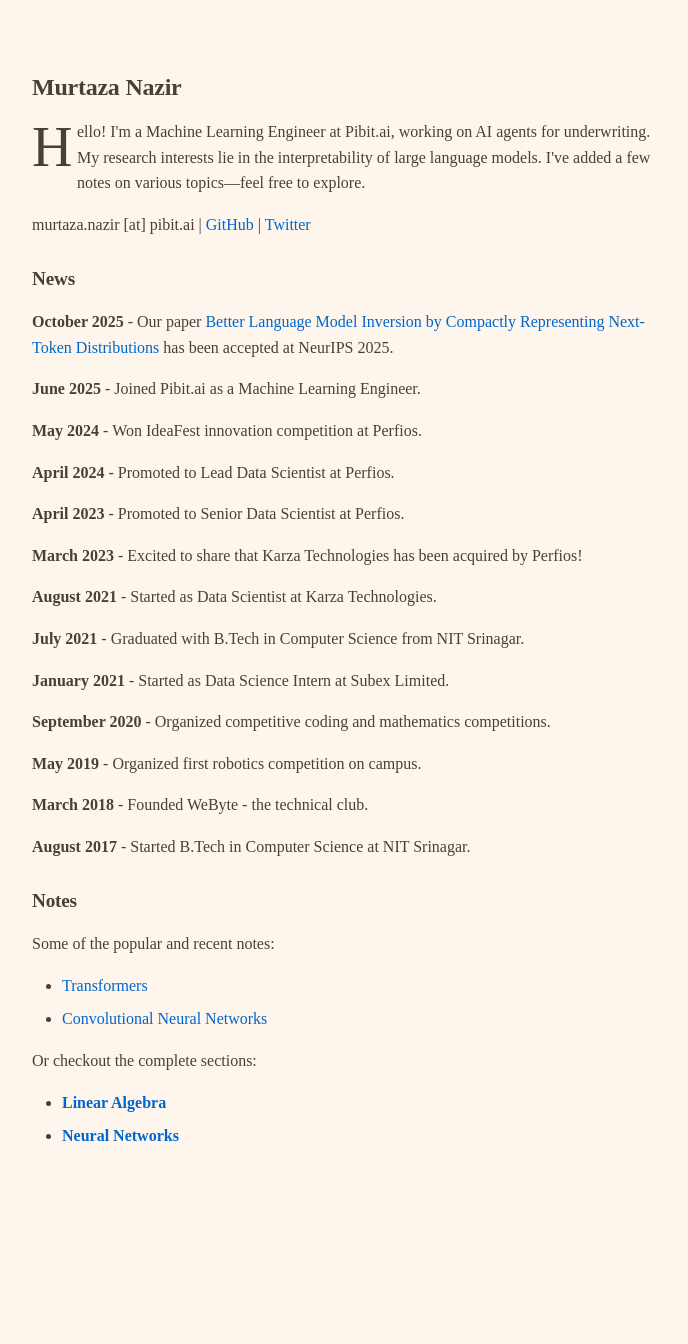
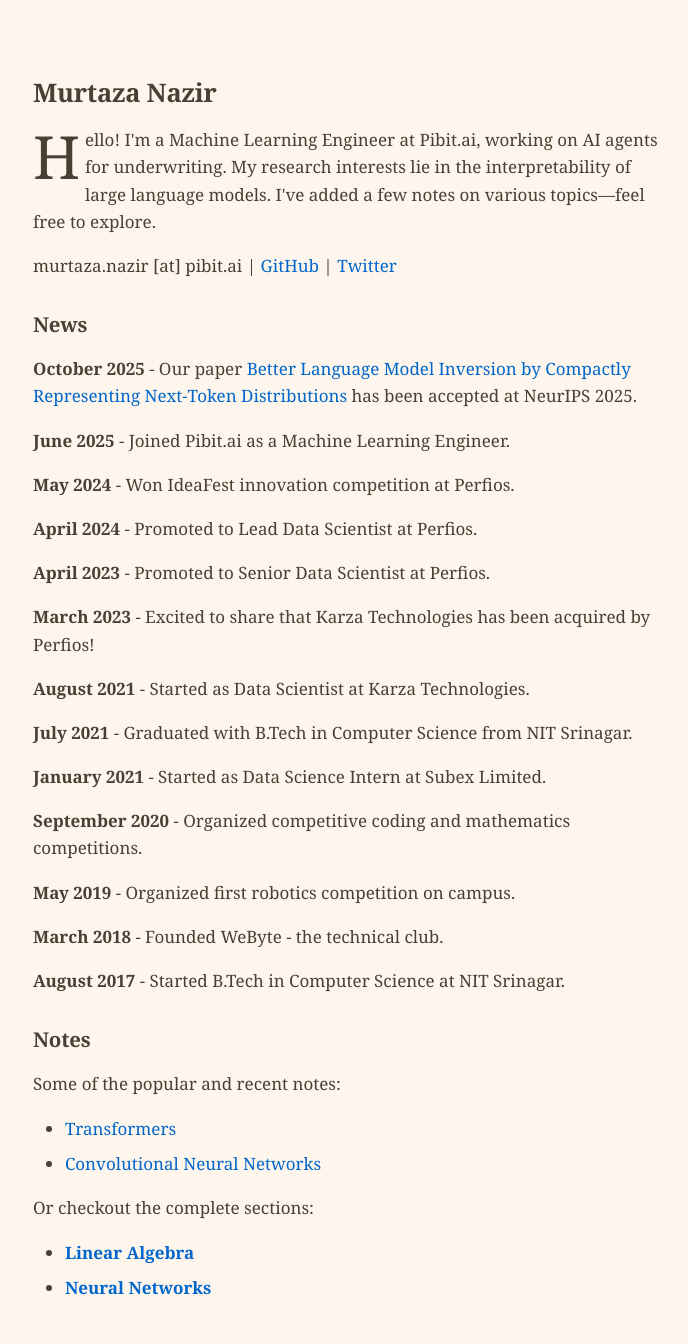
Before and after one commit to themurtazanazir/themurtazanazir.github.io, an MkDocs documentation site: the page built from docs/index.md, in a window 1280 px wide. Shown: the whole page, without its empty margins (168-856 px from the left). Built offline with MkDocs 1.6.1 and Material for MkDocs 9.7.7, drawn with Linux system fonts in a browser that asks for light colours; some web fonts are replaced; before the commit the page ends 1189 px from its top, so only the background shows below that.

Commit message:
Switch to Claude AI font stack (ui-serif, Georgia, etc) and adjust size to 17px

```diff
--- a/docs/stylesheets/extra.css
+++ b/docs/stylesheets/extra.css
@@ -1,7 +1,4 @@
 /* Ultra-minimal academic style - like Ilya/Karpathy websites */
-
-/* Import Computer Modern fonts */
-@import url('https://cdn.jsdelivr.net/gh/aaaakshat/cm-web-fonts@latest/fonts.css');
 
 :root {
   /* Very simple, clean colors */
@@ -12,9 +9,9 @@
   --warm-border: #e6d5c3;
   --warm-code-bg: #f7f0e8;
 
-  /* Computer Modern (LaTeX default) for classic academic look */
-  --md-text-font-family: "Computer Modern Serif", serif;
-  --md-code-font-family: "Computer Modern Typewriter", monospace;
+  /* Claude-style serif font stack */
+  --md-text-font-family: ui-serif, Georgia, Cambria, "Times New Roman", Times, serif;
+  --md-code-font-family: ui-monospace, "Courier New", Courier, monospace;
 }
 
 /* Override Material theme */
@@ -70,9 +67,9 @@ body {
 
 /* Typography - simple and small */
 .md-typeset {
-  font-family: "Computer Modern Serif", serif !important;
-  font-size: 16px;
-  font-weight: 450;
+  font-family: ui-serif, Georgia, Cambria, "Times New Roman", Times, serif !important;
+  font-size: 17px;
+  font-weight: 400;
   line-height: 1.6;
   color: var(--warm-text);
 }
@@ -144,7 +141,7 @@ body {
   margin-right: 0.08em;
   margin-top: 0.08em;
   font-weight: 400;
-  font-family: "Computer Modern Serif", serif;
+  font-family: ui-serif, Georgia, Cambria, "Times New Roman", Times, serif;
 }
 
 /* Code blocks */
```
